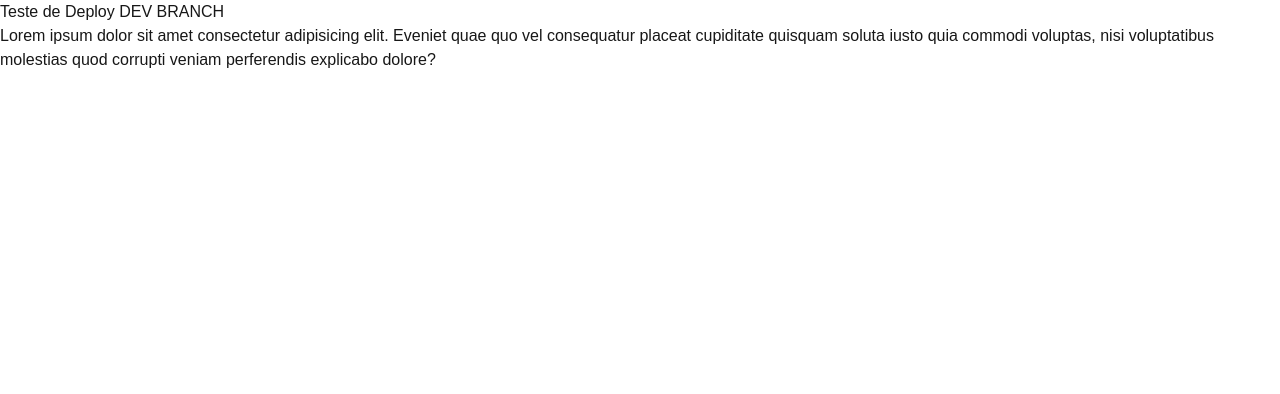
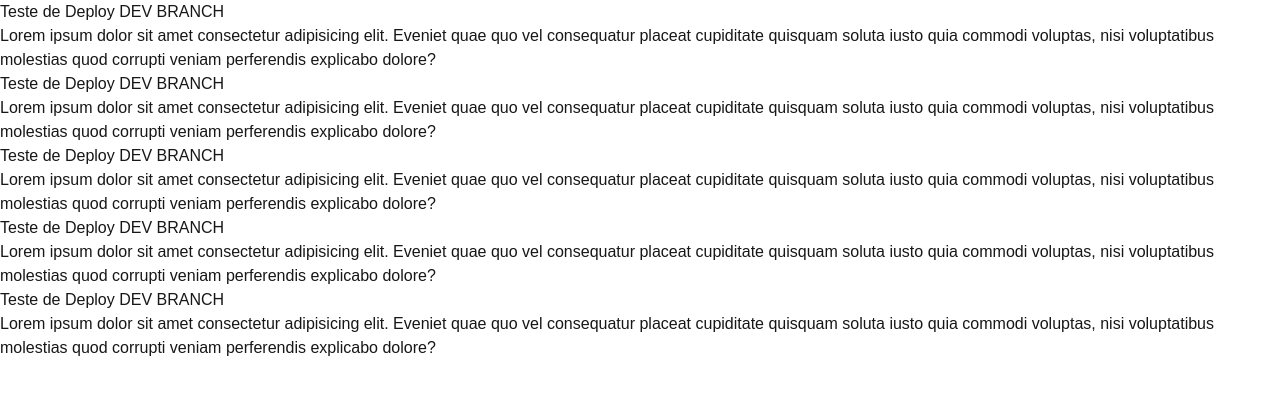
Before and after one commit to mrjohn137/teste, a Next.js app: page / in a window 1280 px wide. Shown: the top 394 px of the page. Built offline with nearby package versions, Linux system fonts and the light colour scheme.

Commit message:
teste 23

```diff
--- a/src/app/page.tsx
+++ b/src/app/page.tsx
@@ -3,6 +3,14 @@ export default function HomePage() {
     <>
       <h1>Teste de Deploy DEV BRANCH</h1>
       <p>Lorem ipsum dolor sit amet consectetur adipisicing elit. Eveniet quae quo vel consequatur placeat cupiditate quisquam soluta iusto quia commodi voluptas, nisi voluptatibus molestias quod corrupti veniam perferendis explicabo dolore?</p>
+      <h1>Teste de Deploy DEV BRANCH</h1>
+      <p>Lorem ipsum dolor sit amet consectetur adipisicing elit. Eveniet quae quo vel consequatur placeat cupiditate quisquam soluta iusto quia commodi voluptas, nisi voluptatibus molestias quod corrupti veniam perferendis explicabo dolore?</p>
+      <h1>Teste de Deploy DEV BRANCH</h1>
+      <p>Lorem ipsum dolor sit amet consectetur adipisicing elit. Eveniet quae quo vel consequatur placeat cupiditate quisquam soluta iusto quia commodi voluptas, nisi voluptatibus molestias quod corrupti veniam perferendis explicabo dolore?</p>
+      <h1>Teste de Deploy DEV BRANCH</h1>
+      <p>Lorem ipsum dolor sit amet consectetur adipisicing elit. Eveniet quae quo vel consequatur placeat cupiditate quisquam soluta iusto quia commodi voluptas, nisi voluptatibus molestias quod corrupti veniam perferendis explicabo dolore?</p>
+      <h1>Teste de Deploy DEV BRANCH</h1>
+      <p>Lorem ipsum dolor sit amet consectetur adipisicing elit. Eveniet quae quo vel consequatur placeat cupiditate quisquam soluta iusto quia commodi voluptas, nisi voluptatibus molestias quod corrupti veniam perferendis explicabo dolore?</p>
     </>
   )
 }
```
